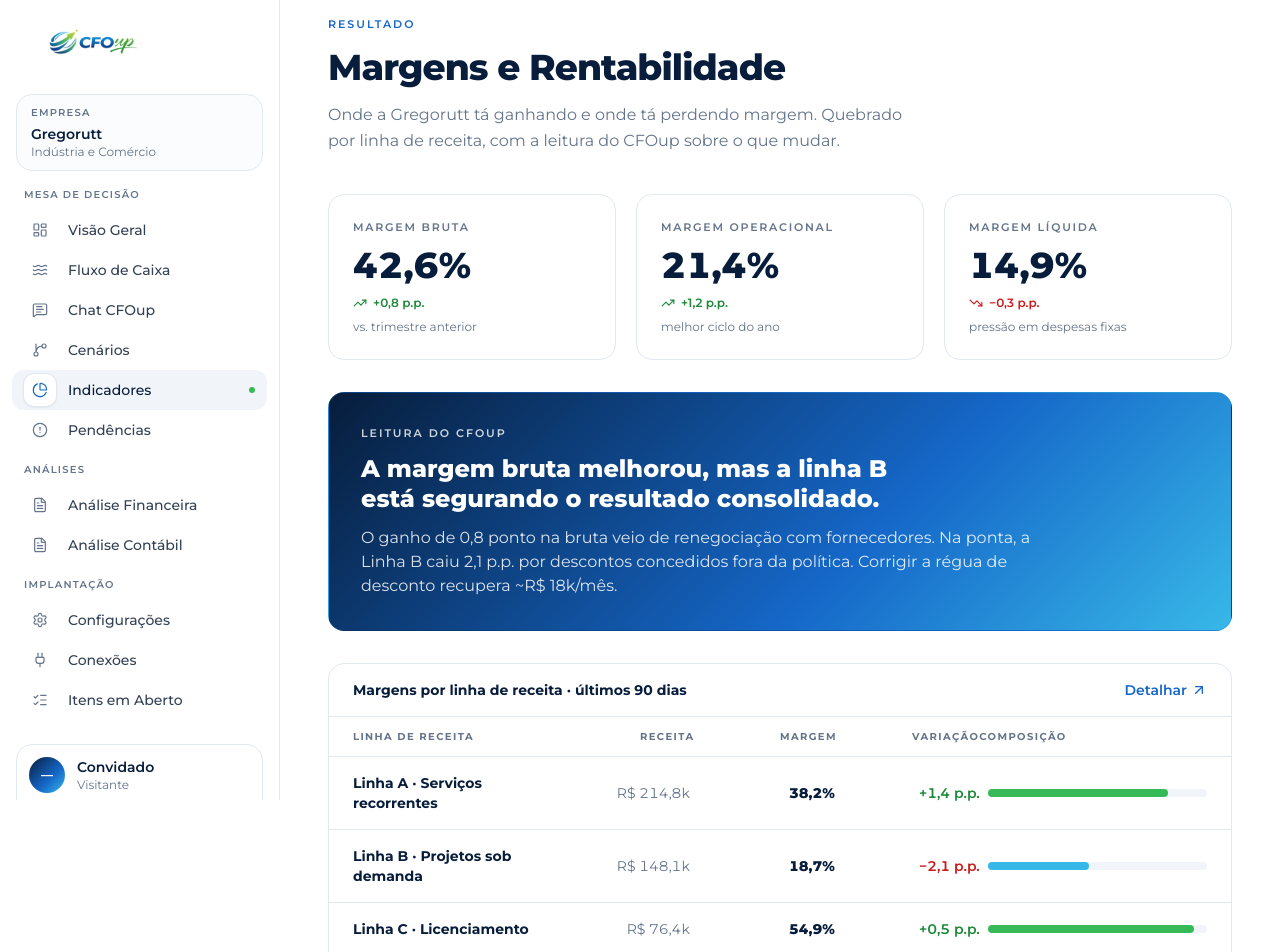
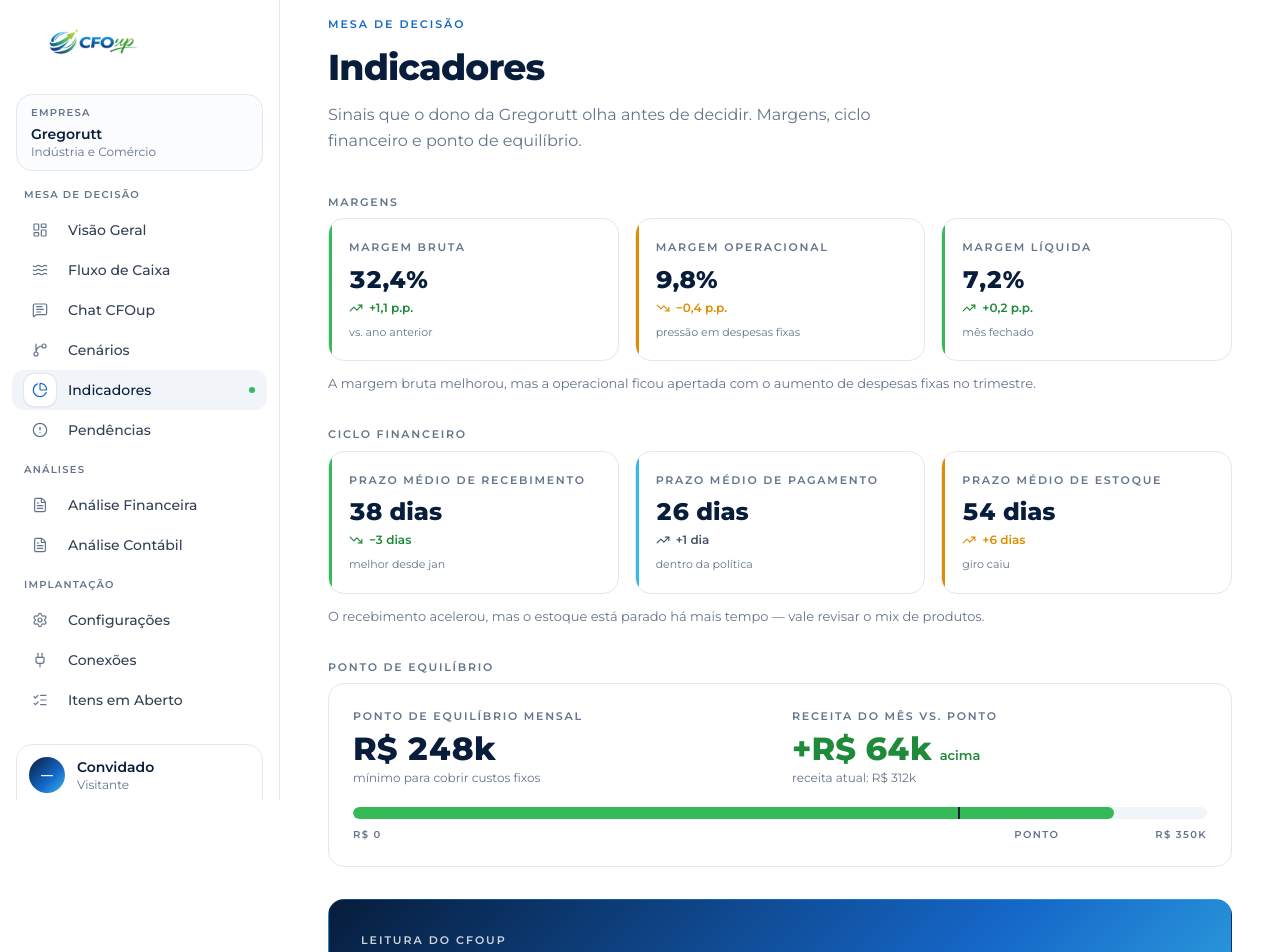
Before and after one commit to cfoup2026/cfoup-overview-v3, a Next.js app: page /margens in a window 1280 px wide. Shown: the top 952 px of the page. Built offline with nearby package versions, Linux system fonts and the light colour scheme.

Commit message:
refactor: update '/margens' page according to indicators spec
Update PageHeader and add KPI cards with status colors and trends
Include CFOup reading with critical metric highlighting

```diff
--- a/app/(app)/margens/page.tsx
+++ b/app/(app)/margens/page.tsx
@@ -1,169 +1,201 @@
 import { PageHeader } from "@/components/page-header"
-import { ArrowUpRight, TrendingDown, TrendingUp } from "lucide-react"
+import { TrendingDown, TrendingUp, Minus } from "lucide-react"
 import { clienteAtual } from "@/lib/clientes/cliente-atual"
 
-export default function MargensPage() {
+type Status = "positive" | "attention" | "negative" | "neutral"
+
+const STATUS_COLORS: Record<Status, { border: string; delta: string }> = {
+  positive: { border: "var(--brand-green)", delta: "var(--brand-green-dark)" },
+  attention: { border: "var(--brand-warning)", delta: "var(--brand-warning)" },
+  negative: { border: "var(--brand-error-soft)", delta: "var(--brand-red)" },
+  neutral: { border: "var(--brand-cyan)", delta: "var(--slate-600)" },
+}
+
+export default function IndicadoresPage() {
   return (
     <>
       <PageHeader
-        eyebrow="Resultado"
-        title="Margens e Rentabilidade"
-        description={`Onde a ${clienteAtual.empresa.nomeCurto} tá ganhando e onde tá perdendo margem. Quebrado por linha de receita, com a leitura do CFOup sobre o que mudar.`}
+        eyebrow="Mesa de decisão"
+        title="Indicadores"
+        description={`Sinais que o dono da ${clienteAtual.empresa.nomeCurto} olha antes de decidir. Margens, ciclo financeiro e ponto de equilíbrio.`}
       />
 
-      {/* Três indicadores principais */}
-      <section className="mb-8 grid gap-5 md:grid-cols-3">
-        <MarginKpi label="Margem bruta" value="42,6%" delta="+0,8 p.p." positive detail="vs. trimestre anterior" />
-        <MarginKpi label="Margem operacional" value="21,4%" delta="+1,2 p.p." positive detail="melhor ciclo do ano" />
-        <MarginKpi label="Margem líquida" value="14,9%" delta="−0,3 p.p." detail="pressão em despesas fixas" />
-      </section>
-
-      {/* Leitura do CFOup */}
-      <section className="mb-8 rounded-2xl border border-[rgba(21,103,200,0.25)] bg-brand-gradient p-7 text-white md:p-8">
-        <p className="text-[11px] font-semibold uppercase tracking-[0.18em] text-white/80">Leitura do CFOup</p>
-        <h2 className="mt-3 max-w-3xl text-balance text-2xl font-extrabold leading-tight">
-          A margem bruta melhorou, mas a linha B está segurando o resultado consolidado.
-        </h2>
-        <p className="mt-3 max-w-2xl text-white/85">
-          O ganho de 0,8 ponto na bruta veio de renegociação com fornecedores. Na ponta, a Linha B caiu 2,1 p.p. por
-          descontos concedidos fora da política. Corrigir a régua de desconto recupera ~R$ 18k/mês.
+      {/* 1. Margens */}
+      <section className="mb-3">
+        <p className="text-[11px] font-semibold uppercase tracking-[0.16em] text-muted-foreground">Margens</p>
+        <div className="mb-3 mt-2 grid gap-4 md:grid-cols-3">
+          <KpiCard
+            label="Margem bruta"
+            value="32,4%"
+            delta="+1,1 p.p."
+            refText="vs. ano anterior"
+            status="positive"
+          />
+          <KpiCard
+            label="Margem operacional"
+            value="9,8%"
+            delta="−0,4 p.p."
+            refText="pressão em despesas fixas"
+            status="attention"
+          />
+          <KpiCard
+            label="Margem líquida"
+            value="7,2%"
+            delta="+0,2 p.p."
+            refText="mês fechado"
+            status="positive"
+          />
+        </div>
+        <p className="mb-8 text-[13px] leading-relaxed text-muted-foreground">
+          A margem bruta melhorou, mas a operacional ficou apertada com o aumento de despesas fixas no trimestre.
         </p>
       </section>
 
-      {/* Tabela por linha de receita */}
-      <section className="rounded-2xl border border-border bg-card">
-        <div className="flex items-center justify-between border-b border-border px-6 py-4">
-          <h3 className="text-sm font-bold" style={{ color: "var(--brand-navy)" }}>
-            Margens por linha de receita · últimos 90 dias
-          </h3>
-          <button className="inline-flex items-center gap-1 text-sm font-semibold text-[var(--brand-blue)] hover:underline">
-            Detalhar
-            <ArrowUpRight className="h-4 w-4" />
-          </button>
+      {/* 2. Ciclo financeiro */}
+      <section className="mb-3">
+        <p className="text-[11px] font-semibold uppercase tracking-[0.16em] text-muted-foreground">Ciclo financeiro</p>
+        <div className="mb-3 mt-2 grid gap-4 md:grid-cols-3">
+          <KpiCard
+            label="Prazo médio de recebimento"
+            value="38 dias"
+            delta="−3 dias"
+            refText="melhor desde jan"
+            status="positive"
+          />
+          <KpiCard
+            label="Prazo médio de pagamento"
+            value="26 dias"
+            delta="+1 dia"
+            refText="dentro da política"
+            status="neutral"
+          />
+          <KpiCard
+            label="Prazo médio de estoque"
+            value="54 dias"
+            delta="+6 dias"
+            refText="giro caiu"
+            status="attention"
+          />
         </div>
+        <p className="mb-8 text-[13px] leading-relaxed text-muted-foreground">
+          O recebimento acelerou, mas o estoque está parado há mais tempo — vale revisar o mix de produtos.
+        </p>
+      </section>
 
-        <div className="hidden grid-cols-[1.4fr_1fr_1fr_1fr_1.6fr] border-b border-border px-6 py-3 text-[10px] font-bold uppercase tracking-[0.14em] text-muted-foreground md:grid">
-          <span>Linha de receita</span>
-          <span className="text-right">Receita</span>
-          <span className="text-right">Margem</span>
-          <span className="text-right">Variação</span>
-          <span>Composição</span>
-        </div>
+      {/* 3. Ponto de equilíbrio */}
+      <section className="mb-8">
+        <p className="text-[11px] font-semibold uppercase tracking-[0.16em] text-muted-foreground">Ponto de equilíbrio</p>
+        <div className="mt-2 rounded-2xl border border-border bg-card p-5 md:p-6">
+          <div className="grid gap-6 md:grid-cols-2">
+            {/* Valor */}
+            <div>
+              <p className="text-[11px] font-semibold uppercase tracking-[0.16em] text-muted-foreground">
+                Ponto de equilíbrio mensal
+              </p>
+              <p
+                className="mt-2 text-[2rem] font-extrabold leading-none tabular-nums"
+                style={{ color: "var(--brand-navy)" }}
+              >
+                R$ 248k
+              </p>
+              <p className="mt-1 text-[12px] text-muted-foreground">mínimo para cobrir custos fixos</p>
+            </div>
 
-        <ul className="divide-y divide-border">
-          <MarginRow name="Linha A · Serviços recorrentes" revenue="R$ 214,8k" margin="38,2%" delta="+1,4 p.p." positive bar={82} />
-          <MarginRow name="Linha B · Projetos sob demanda" revenue="R$ 148,1k" margin="18,7%" delta="−2,1 p.p." bar={46} />
-          <MarginRow name="Linha C · Licenciamento" revenue="R$ 76,4k" margin="54,9%" delta="+0,5 p.p." positive bar={94} />
-          <MarginRow name="Linha D · Consultoria pontual" revenue="R$ 42,8k" margin="28,3%" delta="0,0 p.p." bar={62} />
-        </ul>
+            {/* Distância */}
+            <div>
+              <p className="text-[11px] font-semibold uppercase tracking-[0.16em] text-muted-foreground">
+                Receita do mês vs. ponto
+              </p>
+              <div className="mt-2 flex items-baseline gap-2">
+                <p
+                  className="text-[2rem] font-extrabold leading-none tabular-nums"
+                  style={{ color: "var(--brand-green-dark)" }}
+                >
+                  +R$ 64k
+                </p>
+                <p className="text-[13px] font-semibold" style={{ color: "var(--brand-green-dark)" }}>
+                  acima
+                </p>
+              </div>
+              <p className="mt-1 text-[12px] text-muted-foreground">receita atual: R$ 312k</p>
+            </div>
+          </div>
 
-        <div className="flex items-center justify-between border-t border-border px-6 py-4 text-sm">
-          <span className="font-bold" style={{ color: "var(--brand-navy)" }}>
-            Consolidado
-          </span>
-          <div className="flex items-center gap-6 tabular-nums">
-            <span className="text-muted-foreground">Receita <span className="ml-1 font-bold text-[var(--brand-navy)]">R$ 482,1k</span></span>
-            <span className="text-muted-foreground">Margem <span className="ml-1 font-bold text-[var(--brand-navy)]">31,8%</span></span>
+          {/* Barra */}
+          <div className="mt-5">
+            <div className="relative h-3 w-full overflow-hidden rounded-full bg-[var(--slate-100)]">
+              {/* Ponto de equilíbrio marker */}
+              <div
+                className="absolute top-0 h-full w-0.5 bg-[var(--brand-navy)]"
+                style={{ left: `${(248 / 350) * 100}%` }}
+              />
+              {/* Receita atual */}
+              <div
+                className="h-full rounded-full"
+                style={{
+                  width: `${(312 / 350) * 100}%`,
+                  background: "var(--brand-green)",
+                }}
+              />
+            </div>
+            <div className="mt-2 flex items-center justify-between text-[10px] font-semibold uppercase tracking-[0.14em] text-muted-foreground">
+              <span>R$ 0</span>
+              <span style={{ marginLeft: `${(248 / 350) * 100 - 8}%` }}>Ponto</span>
+              <span>R$ 350k</span>
+            </div>
           </div>
         </div>
+      </section>
+
+      {/* 4. Leitura do CFOup */}
+      <section className="rounded-2xl border border-[rgba(21,103,200,0.25)] bg-brand-gradient p-7 text-white md:p-8">
+        <p className="text-[11px] font-semibold uppercase tracking-[0.18em] text-white/80">Leitura do CFOup</p>
+        <h2 className="mt-3 max-w-3xl text-balance text-2xl font-extrabold leading-tight">
+          A margem operacional caiu 0,4 p.p. — despesas fixas cresceram mais que a receita.
+        </h2>
+        <p className="mt-3 max-w-2xl text-white/85">
+          O sinal de atenção está nas despesas fixas que subiram sem acompanhar o faturamento. A receita ainda está R$ 64k acima do ponto de equilíbrio, mas se a margem continuar caindo, esse colchão diminui rápido. Vale revisar contratos recorrentes e renegociar onde der.
+        </p>
       </section>
     </>
   )
 }
 
-function MarginKpi({
+function KpiCard({
   label,
   value,
   delta,
-  detail,
-  positive = false,
+  refText,
+  status,
 }: {
   label: string
   value: string
   delta: string
-  detail: string
-  positive?: boolean
+  refText: string
+  status: Status
 }) {
-  const TrendIcon = positive ? TrendingUp : TrendingDown
-  const isNegative = /^[−-]/.test(delta.trim())
-  const color = positive
-    ? "var(--brand-green-dark)"
-    : isNegative
-      ? "var(--brand-red)"
-      : "var(--slate-700)"
+  const colors = STATUS_COLORS[status]
+  const IconComponent = delta.startsWith("+") ? TrendingUp : delta.startsWith("−") || delta.startsWith("-") ? TrendingDown : Minus
+
   return (
-    <div className="rounded-2xl border border-border bg-card p-6">
+    <div className="relative overflow-hidden rounded-2xl border border-border bg-card p-4 md:p-5">
+      <span
+        aria-hidden
+        className="absolute left-0 top-0 h-full w-[3px]"
+        style={{ background: colors.border }}
+      />
       <p className="text-[11px] font-semibold uppercase tracking-[0.16em] text-muted-foreground">{label}</p>
       <p
-        className="mt-3 text-[2.25rem] font-extrabold leading-none tabular-nums"
+        className="mt-3 text-[1.5rem] font-extrabold leading-none tabular-nums"
         style={{ color: "var(--brand-navy)" }}
       >
         {value}
       </p>
-      <div className="mt-3 flex items-center gap-1.5 text-xs font-semibold" style={{ color }}>
-        <TrendIcon className="h-3.5 w-3.5" />
+      <div className="mt-2 flex items-center gap-1.5 text-xs font-semibold" style={{ color: colors.delta }}>
+        <IconComponent className="h-3.5 w-3.5" />
         {delta}
       </div>
-      <p className="mt-2 text-xs text-muted-foreground">{detail}</p>
+      <p className="mt-2 text-[11px] text-muted-foreground">{refText}</p>
     </div>
   )
 }
-
-function MarginRow({
-  name,
-  revenue,
-  margin,
-  delta,
-  bar,
-  positive = false,
-}: {
-  name: string
-  revenue: string
-  margin: string
-  delta: string
-  bar: number
-  positive?: boolean
-}) {
-  return (
-    <li className="grid grid-cols-1 gap-2 px-6 py-4 md:grid-cols-[1.4fr_1fr_1fr_1fr_1.6fr] md:items-center">
-      <div>
-        <p className="text-sm font-bold" style={{ color: "var(--brand-navy)" }}>
-          {name}
-        </p>
-      </div>
-      <p className="text-sm tabular-nums text-muted-foreground md:text-right">{revenue}</p>
-      <p
-        className="text-sm font-extrabold tabular-nums md:text-right"
-        style={{ color: "var(--brand-navy)" }}
-      >
-        {margin}
-      </p>
-      <p
-        className="text-sm font-semibold tabular-nums md:text-right"
-        style={{
-          color: positive
-            ? "var(--brand-green-dark)"
-            : /^[−-]/.test(delta.trim())
-              ? "var(--brand-red)"
-              : "var(--slate-600)",
-        }}
-      >
-        {delta}
-      </p>
-      <div className="h-2 w-full rounded-full bg-[var(--slate-100)]">
-        <div
-          className="h-2 rounded-full"
-          style={{
-            width: `${bar}%`,
-            background:
-              bar >= 80
-                ? "var(--brand-green)"
-                : bar >= 55
-                  ? "var(--brand-blue)"
-                  : "var(--brand-cyan)",
-          }}
-        />
-      </div>
-    </li>
-  )
-}
```
